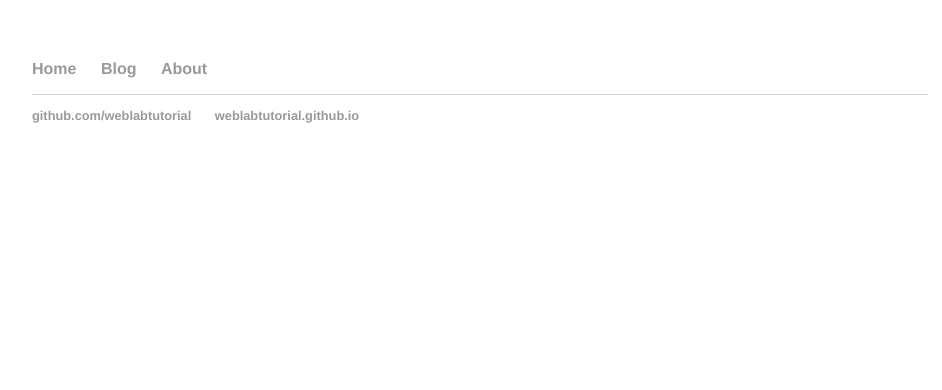
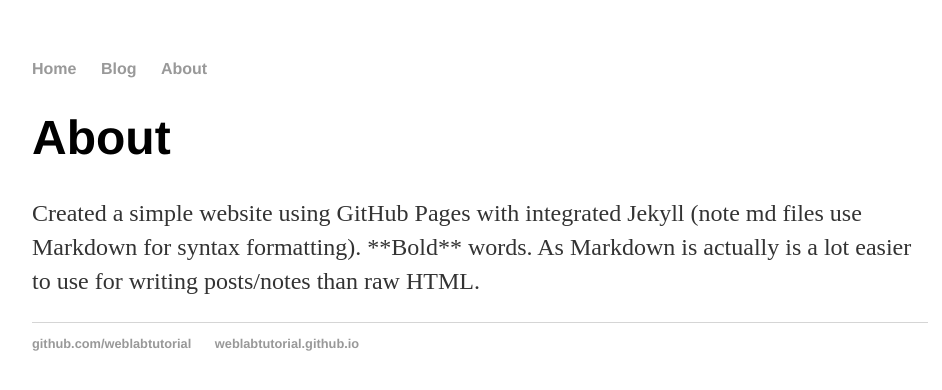
Before and after one commit to EdmondLiu2058/EdmondLiu2058.github.io, a Jekyll site: the page built from about/index.html, in a window 1280 px wide. Shown: the top 390 px of the page, without its empty margins (160-1102 px from the left). Built offline with Jekyll 4.4.1, drawn with Linux system fonts in a browser that asks for light colours.

Commit message:
Update about.html

```diff
--- a/_layouts/about.html
+++ b/_layouts/about.html
@@ -2,3 +2,8 @@
 layout: default
 title: about
 ---
+
+<h1>{{ page.title }}</h1>
+<p>Created a simple website using GitHub Pages with integrated Jekyll (note md files use Markdown for syntax formatting).
+**Bold** words. As Markdown is actually is a lot easier to use for writing posts/notes than raw HTML.<p>
+</div>
```
